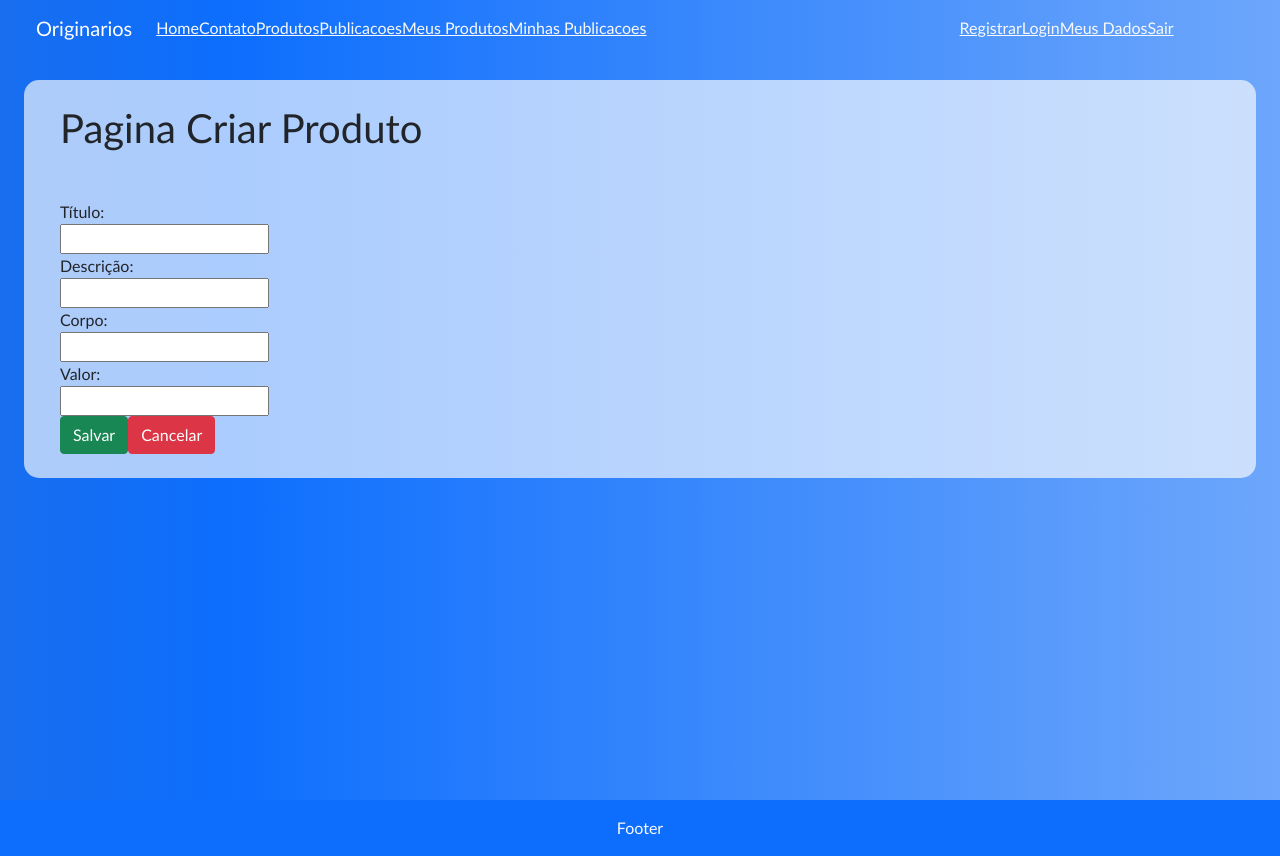
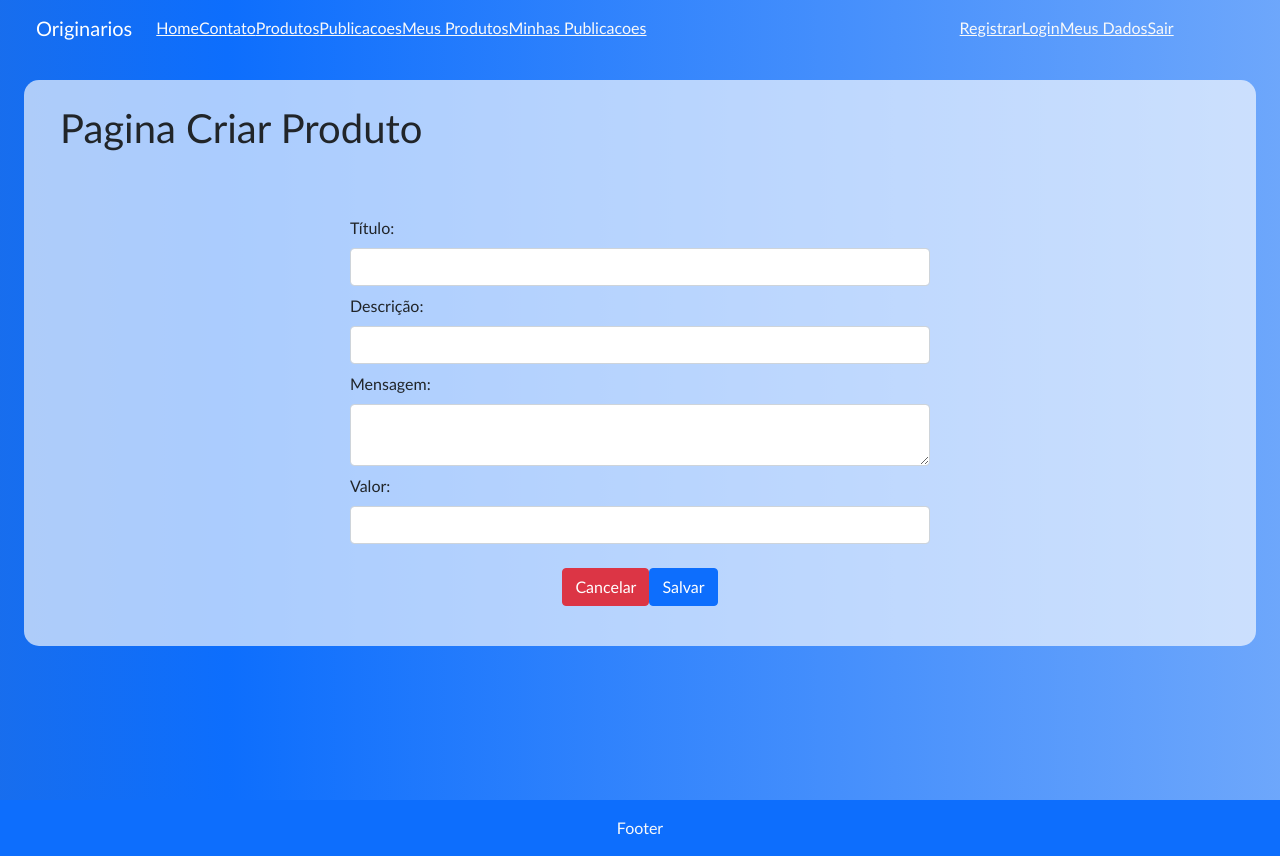
Before and after one commit to vitor-msp/originarios-v3, a React (Create React App) app in the folder frontend/: page /CriarProduto in a window 1280 px wide. Built offline with nearby package versions, Linux system fonts and the light colour scheme.

Commit message:
ajuste CarlaAndryele fluxo produtos

```diff
--- a/frontend/src/components/produtos/EditarProduto.js
+++ b/frontend/src/components/produtos/EditarProduto.js
@@ -8,23 +8,32 @@ import {
   actionPutProduto,
   actionPostProduto,
 } from "../../store/actions/produtos/meusProdutos.action";
+import { Form, Row } from "react-bootstrap";
 
 export function EditarProduto({ novoProduto }) {
   const meuProdutoSelecionado = useSelector(
     (state) => state.meuProdutoSelecionado
   );
-
-const validarProduto = {validarForm}
-  // valida campos
-  // se campos validos => return true
-
-  const produto = novoProduto ? {} : meuProdutoSelecionado;
+  const produto = novoProduto ? null : meuProdutoSelecionado;
   const dispatch = useDispatch();
 
-  const salvarProduto = async (produto) => {
+  const criarProduto = () => {
+    const produtoObj = {
+      titulo: document.getElementById("prodTit").value,
+      descricao: document.getElementById("prodDes").value,
+      corpo: document.getElementById("prodCor").value,
+      valor: document.getElementById("prodVal").value,
+    };
+    if (!novoProduto) {
+      produtoObj.id = produto.id;
+    }
+    return produtoObj;
+  };
+
+  const enviarProduto = async (produto) => {
     if (validarProduto(produto)) {
       try {
-        let res = novoProduto
+        const res = novoProduto
           ? await postProduto(produto)
           : await putProduto(produto);
         if (res.status === 200) {
@@ -45,32 +54,128 @@ const validarProduto = {validarForm}
     }
   };
 
+  const validarProduto = (produto) => {
+    return true;
+    // valida campos
+    // se campos validos => return true
+  };
+
   return (
     <div>
+      <Form
+        onSubmit={(event) => {
+          event.preventDefault();
+          event.stopPropagation();
+          enviarProduto(criarProduto());
+        }}
+        className="col-12 offset-md-2 col-md-8 offset-lg-3 col-lg-6"
+      >
+        <Row className="my-3">
+          <Form.Group className={`mb-2`}>
+            <Form.Label>Título:</Form.Label>
+            <Form.Control
+              id={"prodTit"}
+              required
+              type={"text"}
+              maxLength={30}
+              size={30}
+              defaultValue={produto === null ? "" : produto.titulo}
+            />
+          </Form.Group>
+
+          <Form.Group className={`mb-2`}>
+            <Form.Label>Descrição:</Form.Label>
+            <Form.Control
+              id={"prodDes"}
+              required
+              type={"text"}
+              maxLength={100}
+              size={100}
+              defaultValue={produto === null ? "" : produto.descricao}
+            />
+          </Form.Group>
+
+          <Form.Group className={`mb-2`}>
+            <Form.Label>Mensagem:</Form.Label>
+            <Form.Control
+              id={"prodCor"}
+              as={"textarea"}
+              maxLength={5000}
+              size={5000}
+              defaultValue={produto === null ? "" : produto.corpo}
+            />
+          </Form.Group>
+
+          <Form.Group className={`mb-2`}>
+            <Form.Label>Valor:</Form.Label>
+            <Form.Control
+              id={"prodVal"}
+              type={"number"}
+              min={0}
+              defaultValue={produto === null ? "" : produto.valor}
+            />
+          </Form.Group>
+        </Row>
+
+        <Form.Group className="mb-3 d-flex justify-content-center">
+          <NavLink to="/meusProdutos" className={"btn btn-danger"}>
+            Cancelar
+          </NavLink>
+          <input type={"submit"} value={"Salvar"} className="btn btn-primary" />
+        </Form.Group>
+      </Form>
       {/* exibir formulário com dados do produto */}
       <div>
-        <form class="row" align="left">
+        {/* <form class="row" align="left">
           <div class="col-sm-10 form-group">
             <label>Título:</label>
             <br />
-            <input type="text" name={"tituloproduto"} id="formproduto" cols="140" rols="1" maxLength={100} />
+            <input
+              type="text"
+              name={"tituloproduto"}
+              id="formproduto"
+              cols="140"
+              rols="1"
+              maxLength={100}
+            />
           </div>
           <div class="col-sm-10 form-group">
             <label>Descrição:</label>
             <br />
-            <input type="text" name="descricaoproduto" id="formproduto" cols="140" rols="1" maxLength={100} />
+            <input
+              type="text"
+              name="descricaoproduto"
+              id="formproduto"
+              cols="140"
+              rols="1"
+              maxLength={100}
+            />
           </div>
           <div class="col-sm-10 form-group">
             <label>Corpo:</label>
             <br />
-            <input type="text" name="corpoproduto" id="formproduto" cols="140" rols="1" maxLength={100} />
+            <input
+              type="text"
+              name="corpoproduto"
+              id="formproduto"
+              cols="140"
+              rols="1"
+              maxLength={100}
+            />
           </div>
           <div class="col-sm-10 form-group">
             <label>Valor:</label>
             <br />
-            <input type="text" name={"valorproduto"} id="formproduto" cols="140" rols="1" maxLength={100} />
+            <input
+              type="text"
+              name={"valorproduto"}
+              id="formproduto"
+              cols="140"
+              rols="1"
+              maxLength={100}
+            />
           </div>
-        </form>
+        </form> */}
       </div>
 
       {/*<div>
@@ -79,19 +184,6 @@ const validarProduto = {validarForm}
       </div>*/}
 
       {/* clique em salvar => salvarProduto(dados do formulário) */}
-      <div>
-        <NavLink
-          to={"/meusProdutos"}
-          onClick={salvarProduto, validarProduto}
-          className={"btn btn-success"}
-          //action={validarProduto}
-        > Salvar
-        </NavLink>
-
-        <NavLink to="/meusProdutos"
-            className={"btn btn-danger"}
-            >Cancelar</NavLink>
-      </div>
     </div>
   );
 }
--- a/frontend/src/components/produtos/ItemProduto.js
+++ b/frontend/src/components/produtos/ItemProduto.js
@@ -20,10 +20,12 @@ export function ItemProduto({ produto, publico }) {
   return (
 
     <div>
+      <p>Id: {produto.id}</p>
       <p>Título: {produto.titulo}</p>
       <p>Descrição: {produto.descricao}</p>
       <p>Corpo: {produto.corpo} </p>
-      <p>Usuário: {produto.usuario} </p>
+      <p>Valor: {produto.valor} </p>
+      {/* <p>Usuário: {produto.usuario} </p> */}
 
       {/* clique em selecionar => selecionarProduto() */}
       {publico ? (
--- a/frontend/src/components/produtos/ListaProdutos.js
+++ b/frontend/src/components/produtos/ListaProdutos.js
@@ -16,7 +16,8 @@ export function ListaProdutos({ publico }) {
   useEffect(() => {
     const obterDados = async () => {
       try {
-        let res = publico ? await getProdutos() : await getMeusProdutos();
+        const res = publico ? await getProdutos() : await getMeusProdutos();
+        console.log(res);
         if (res.status === 200) {
           dispatch(
             publico
--- a/frontend/src/components/produtos/VerProduto.js
+++ b/frontend/src/components/produtos/VerProduto.js
@@ -21,9 +21,9 @@ export function VerProduto({ publico }) {
 
   const deletarProduto = async () => {
     try {
-      let res = await deleteProduto(produto);
+      const res = await deleteProduto(produto);
       if (res.status === 200) {
-        dispatch(actionDeleteProduto(res.data));
+        dispatch(actionDeleteProduto(produto.id));
       } else {
         // dispatch(actionFeedback(res.data.message, false));
       }
@@ -34,12 +34,24 @@ export function VerProduto({ publico }) {
 
   return (
     <div>
-
       <div>
+        <p>Id: {produto.id}</p>
         <p>Título: {produto.titulo}</p>
         <p>Descrição: {produto.descricao}</p>
         <p>Corpo: {produto.corpo} </p>
-        <p>Usuário: {produto.usuario} </p>
+        <p>Valor: {produto.valor} </p>
+        {publico && (
+          <>
+            <p>Usuário nome: {produto.usuario.nome} </p>
+            <p>Usuário email: {produto.usuario.email} </p>
+            <p>Usuário ddd: {produto.usuario.ddd} </p>
+            <p>Usuário telefone: {produto.usuario.telefone} </p>
+            <p>Usuário cidade: {produto.usuario.cidade} </p>
+            <p>Usuário uf: {produto.usuario.uf} </p>
+            <p>Usuário tribo: {produto.usuario.tribo} </p>
+          </>
+        )}
+        {/* <p>Usuário: {produto.usuario} </p> */}
       </div>
 
       {/* se publico => exibir informações e botoes de contato */}
@@ -71,7 +83,6 @@ export function VerProduto({ publico }) {
 
           {/*botao de whats e botao de email e botao de voltar*/}
         </div>
-
       ) : (
         <>
           <NavLink
--- a/frontend/src/pages/produtos/PaginaMeusProdutos.js
+++ b/frontend/src/pages/produtos/PaginaMeusProdutos.js
@@ -1,3 +1,4 @@
+import { NavLink } from "react-router-dom";
 import { ListaProdutos } from "../../components/produtos/ListaProdutos";
 
 export function PaginaMeusProdutos() {
@@ -7,9 +8,9 @@ export function PaginaMeusProdutos() {
         <strong>Meus Produtos</strong>
       </h1>
 
-      <a href="/CriarProduto" className="btn btn-primary w-auto">
+      <NavLink to={"/CriarProduto"} className={"btn btn-primary w-auto"}>
         Criar Produto
-      </a>
+      </NavLink>
 
       <ListaProdutos publico={false} />
     </div>
--- a/frontend/src/store/reducers/produtos/meusProdutos.reducer.js
+++ b/frontend/src/store/reducers/produtos/meusProdutos.reducer.js
@@ -4,7 +4,8 @@ export const meusProdutosReducer = (state = [], action) => {
       return action.payload;
 
     case "actionPostProduto":
-      return state.push(action.payload);
+      state.unshift(action.payload);
+      return state;
 
     case "actionPutProduto":
       const index = state.findIndex(({id}) => {
--- a/frontend/src/store/reducers/publicacoes/minhasPublicacoes.reducer.js
+++ b/frontend/src/store/reducers/publicacoes/minhasPublicacoes.reducer.js
@@ -4,7 +4,8 @@ export const minhasPublicacoesReducer = (state = [], action) => {
       return action.payload;
 
     case "actionPostPublicacao":
-      return state.push(action.payload);
+      state.unshift(action.payload);
+      return state;
 
     case "actionPutPublicacao":
       const index = state.findIndex(({id}) => {
```
Also changed, not shown: frontend/src/api/api.js (+40 -51 lines). Lines whose indentation alone changed are shown as unchanged.
